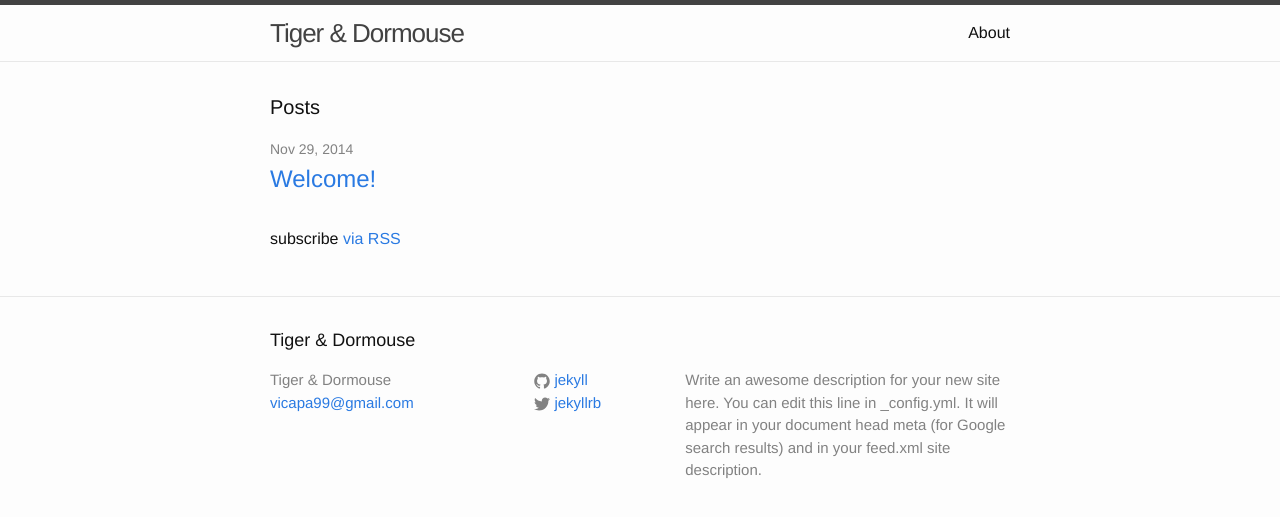
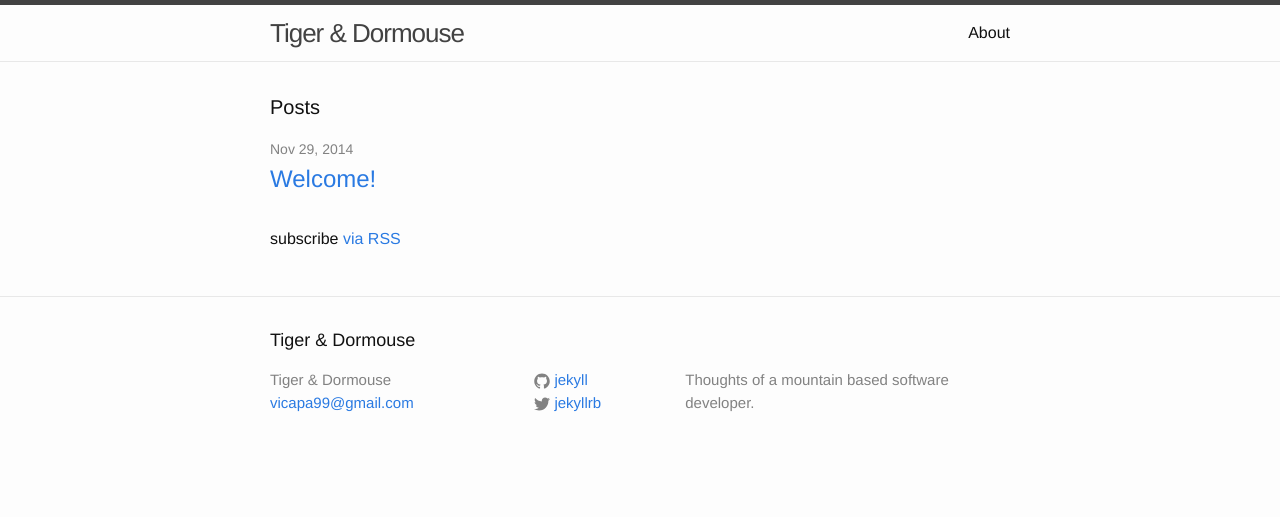
Before and after one commit to pvcarrera/pvcarrera.github.io, a Jekyll site: the page built from index.html, in a window 1280 px wide. Shown: the top 517 px of the page. Built offline with Jekyll 4.4.1, drawn with Linux system fonts in a browser that asks for light colours.

Commit message:
Add blog description

```diff
--- a/_config.yml
+++ b/_config.yml
@@ -1,10 +1,8 @@
 # Site settings
 title: Tiger & Dormouse
 email: vicapa99@gmail.com
-description: > # this means to ignore newlines until "baseurl:"
-  Write an awesome description for your new site here. You can edit this
-  line in _config.yml. It will appear in your document head meta (for
-  Google search results) and in your feed.xml site description.
+description: >
+  Thoughts of a mountain based software developer.
 baseurl: "" # the subpath of your site, e.g. /blog/
 url: "http://yourdomain.com" # the base hostname & protocol for your site
 twitter_username: jekyllrb
```
